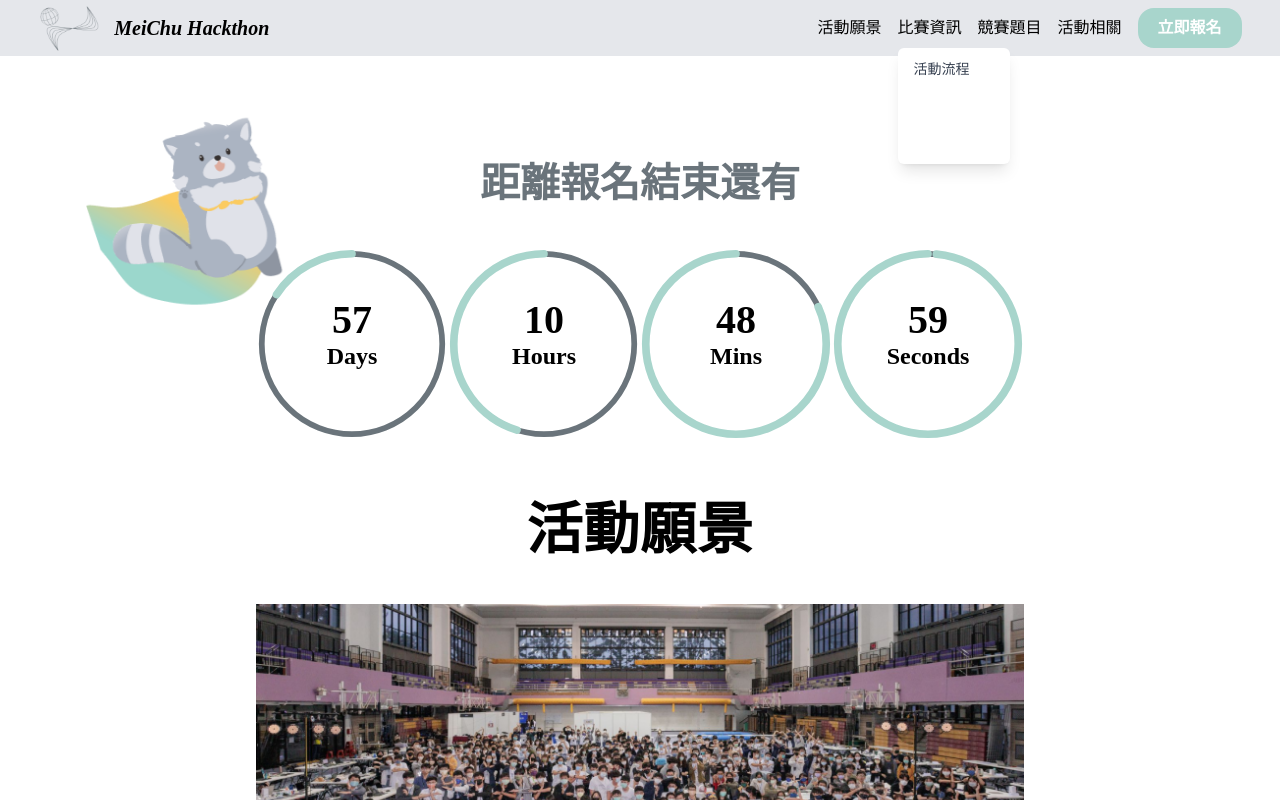
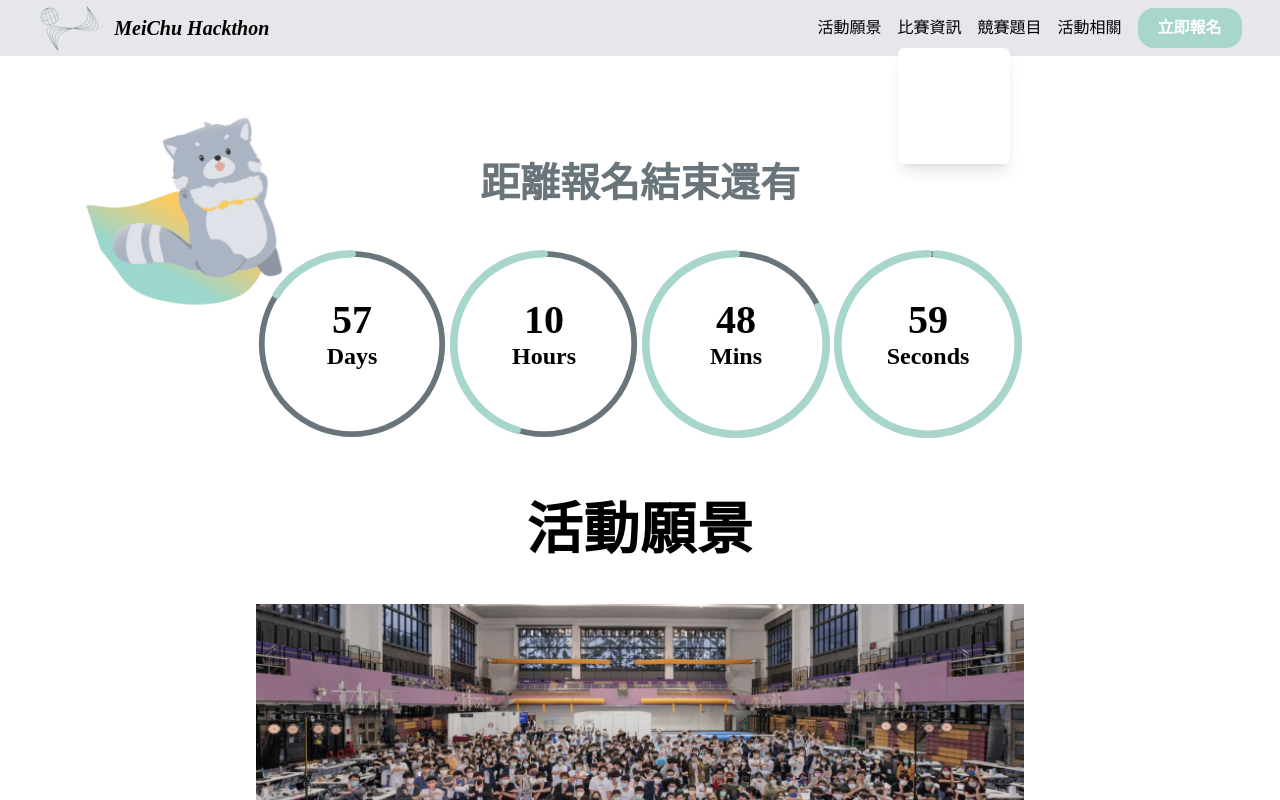
Before and after one commit to Official-Meichu-Hackathon/2023-singup, a Next.js app: page / in a window 1280 px wide. Both pictures are taken after a click on the button "比賽資訊". Shown: the top 800 px of the page. Built offline with nearby package versions, Linux system fonts and the light colour scheme; a web font is replaced by a local one.

Commit message:
fix: navbar color

```diff
--- a/components/NavBar.jsx
+++ b/components/NavBar.jsx
@@ -51,7 +51,7 @@
                   leaveFrom='transform opacity-100 scale-100'
                   leaveTo='transform opacity-0 scale-95'
                 >
-                  <Menu.Items className='origin-top-left absolute left-0 mt-2 w-28 rounded-md shadow-lg bg-white divide-y divide-gray-100 focus:outline-none z-30 bg-gray-500 text-white'>
+                  <Menu.Items className='origin-top-left absolute left-0 mt-2 w-28 rounded-md shadow-lg bg-white divide-y divide-gray-100 focus:outline-none z-30 bg-gray-400 text-white'>
                     <div className='py-1'>
                       <Menu.Item>
                         {({ active }) => (
@@ -60,7 +60,7 @@
                             className={classNames(
                               active
                                 ? 'bg-gray-100 text-gray-900'
-                                : 'text-gray-700',
+                                : '',
                               'block px-4 py-2 text-sm'
                             )}
                           >
@@ -115,7 +115,7 @@
                   leaveFrom='transform opacity-100 scale-100'
                   leaveTo='transform opacity-0 scale-95'
                 >
-                  <Menu.Items className='origin-top-left absolute left-0 mt-2 w-28 rounded-md shadow-lg bg-white divide-y divide-gray-100 focus:outline-none z-30 bg-gray-500 text-white'>
+                  <Menu.Items className='origin-top-left absolute left-0 mt-2 w-28 rounded-md shadow-lg bg-white divide-y divide-gray-100 focus:outline-none z-30 bg-gray-400 text-white'>
                     <div className='py-1'>
                       <Menu.Item>
                         {({ active }) => (
@@ -164,7 +164,7 @@
                   leaveFrom='transform opacity-100 scale-100'
                   leaveTo='transform opacity-0 scale-95'
                 >
-                  <Menu.Items className='origin-top-left absolute left-0 mt-2 w-24 rounded-md shadow-lg bg-white divide-y divide-gray-100 focus:outline-none z-30 bg-gray-500 text-white'>
+                  <Menu.Items className='origin-top-left absolute left-0 mt-2 w-24 rounded-md shadow-lg bg-white divide-y divide-gray-100 focus:outline-none z-30 bg-gray-400 text-white'>
                     <div className='py-1'>
                       <Menu.Item>
                         {({ active }) => (
```
